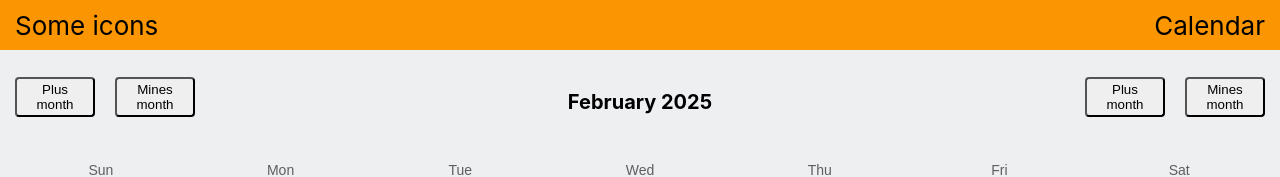
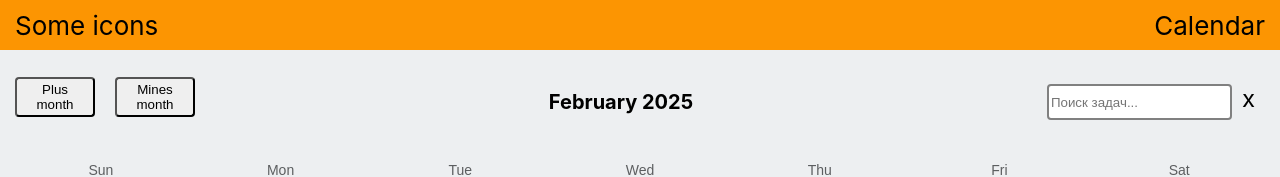
Before and after one commit to KNazarenko/calendar-app, a React (Vite) app: page / in a window 1280 px wide. Shown: the top 177 px of the page. Built offline with nearby package versions, Linux system fonts and the light colour scheme; no server answers.

Commit message:
add task filtering

```diff
--- a/src/App.tsx
+++ b/src/App.tsx
@@ -5,12 +5,14 @@ import NamesOfDays from "./features/namesOfDays/NamesOfDays"
 import CalendarGrid from "./features/calendarGrid/CalendarGrid"
 import { showMonthLong } from "./utils/utils"
 import MonthsButtons from "./features/monthsButtons/MonthsButtons"
+import TasksFilter from "./features/tasksFilter/TasksFilter"
 
 const App = () => {
   const [month, setMonth] = useState(new Date().getMonth() + 1)
   const [year, setYear] = useState(new Date().getFullYear())
 
   const [showModal, setShowModal] = useState(false)
+  const [searchQuery, setSearchQuery] = useState("")
 
   const handleMouseOver = () => {
     setShowModal(true)
@@ -67,13 +69,13 @@ const App = () => {
           <div className="calendarTitle">
             {showMonthLong(year, month - 1)} {year}
           </div>
-          <MonthsButtons
-            handlePlusMonth={handlePlusMonth}
-            handleMinesMonth={handleMinesMonth}
+          <TasksFilter
+            searchQuery={searchQuery}
+            setSearchQuery={setSearchQuery}
           />
         </div>
         <NamesOfDays />
-        <CalendarGrid year={year} month={month} />
+        <CalendarGrid year={year} month={month} searchQuery={searchQuery} />
       </section>
     </div>
   )
--- a/src/features/calendarGrid/CalendarGrid.tsx
+++ b/src/features/calendarGrid/CalendarGrid.tsx
@@ -5,11 +5,6 @@ import styles from "./CalendarGrid.module.css"
 import { useGetPublicHolidayApiSliceQuery } from "./publicHolidayApiSlice"
 
 const countryCode = "UA"
-
-interface CalendarGridProps {
-  year: number
-  month: number
-}
 
 interface ITask {
   task: string
@@ -37,13 +32,22 @@ const mockTasks: { [key: string]: ITask[] } = {
   ],
 }
 
-const CalendarGrid: React.FC<CalendarGridProps> = ({ year, month }) => {
+interface CalendarGridProps {
+  year: number
+  month: number
+  searchQuery: string
+}
+
+const CalendarGrid: React.FC<CalendarGridProps> = ({
+  year,
+  month,
+  searchQuery,
+}) => {
   const [tasks, setTasks] = useState<{ [key: string]: ITask[] }>(mockTasks)
   const [draggedTask, setDraggedTask] = useState<{
     draggedTaskDate: string
     task: ITask
   } | null>(null)
-
   const isToday = (day: number): boolean =>
     dateTodayYMD() === dateStrYMD(year, month, day)
 
@@ -148,8 +152,13 @@ const CalendarGrid: React.FC<CalendarGridProps> = ({ year, month }) => {
                       {getHoliday(day + 1)}
                     </span>
                     <ul className={styles.taskList}>
-                      {(tasks[dateStrYMD(year, month, day + 1)] || []).map(
-                        (task, i) => (
+                      {(tasks[dateStrYMD(year, month, day + 1)] || [])
+                        .filter(task =>
+                          task.task
+                            .toLowerCase()
+                            .includes(searchQuery.toLowerCase()),
+                        )
+                        .map((task, i) => (
                           <li
                             key={i}
                             className={styles.taskItem}
@@ -163,8 +172,7 @@ const CalendarGrid: React.FC<CalendarGridProps> = ({ year, month }) => {
                           >
                             - {task.task}
                           </li>
-                        ),
-                      )}
+                        ))}
                     </ul>
                   </>
                 )}
--- /dev/null
+++ b/src/features/tasksFilter/TasksFilter.module.css
@@ -0,0 +1,17 @@
+.root {
+  padding: 0 15px 0;
+  box-sizing: border-box;
+}
+
+.searchInput {
+  outline: none;
+  border: 2px solid gray;
+  border-radius: 4px;
+  height: 30px;
+}
+
+.cleanButton {
+  padding: 10px;
+  cursor: pointer;
+  font-size: 1.5rem;
+}
--- /dev/null
+++ b/src/features/tasksFilter/TasksFilter.tsx
@@ -0,0 +1,28 @@
+import styles from "./TasksFilter.module.css"
+
+interface TasksFilterProps {
+  searchQuery: string
+  setSearchQuery: (e: string) => void
+}
+
+const TasksFilter: React.FC<TasksFilterProps> = ({
+  searchQuery,
+  setSearchQuery,
+}) => {
+  return (
+    <div className={styles.root}>
+      <input
+        type="text"
+        placeholder="Поиск задач..."
+        value={searchQuery}
+        onChange={e => setSearchQuery(e.target.value)}
+        className={styles.searchInput}
+      />
+      <span className={styles.cleanButton} onClick={e => setSearchQuery("")}>
+        x
+      </span>
+    </div>
+  )
+}
+
+export default TasksFilter
```
